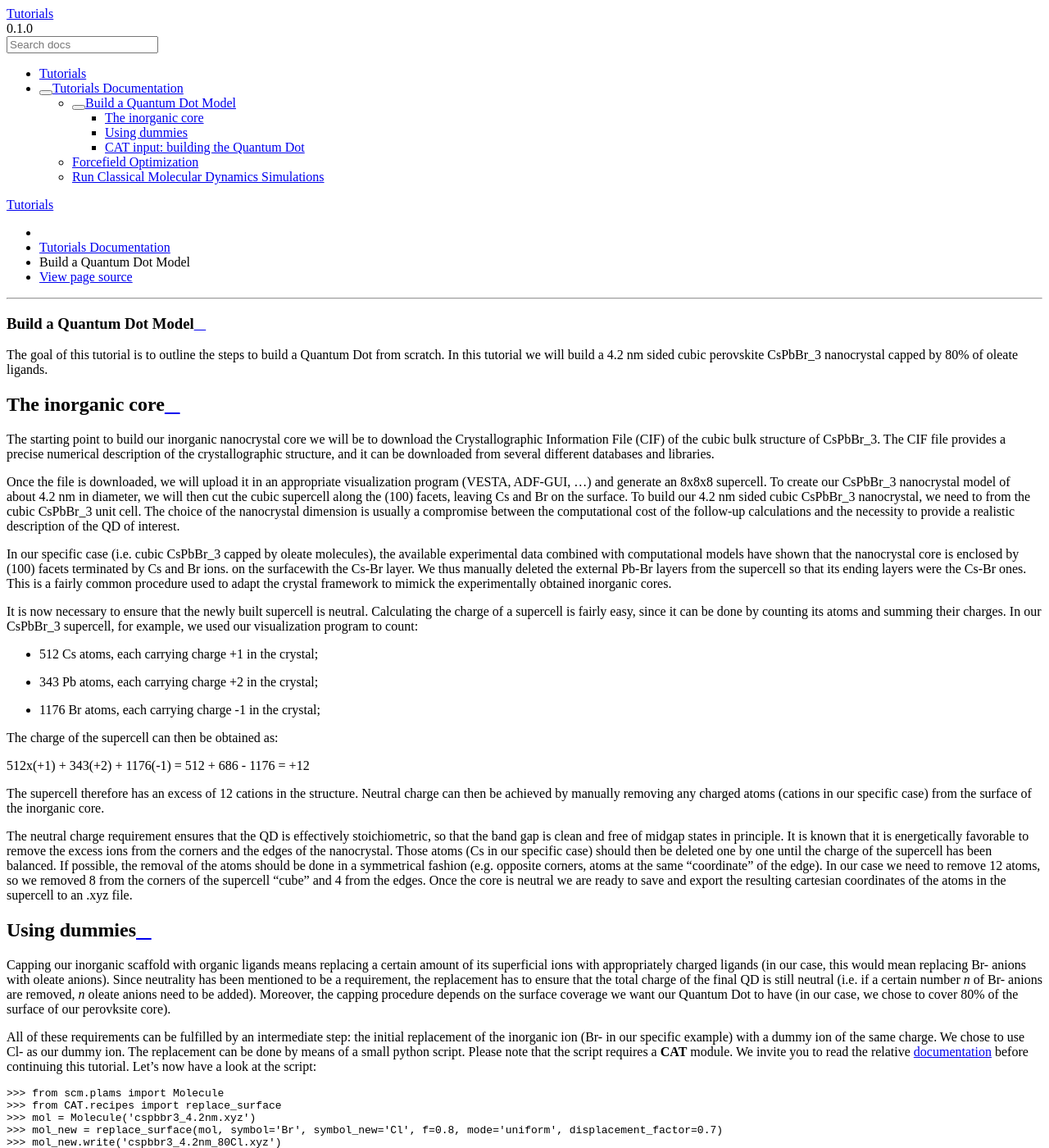
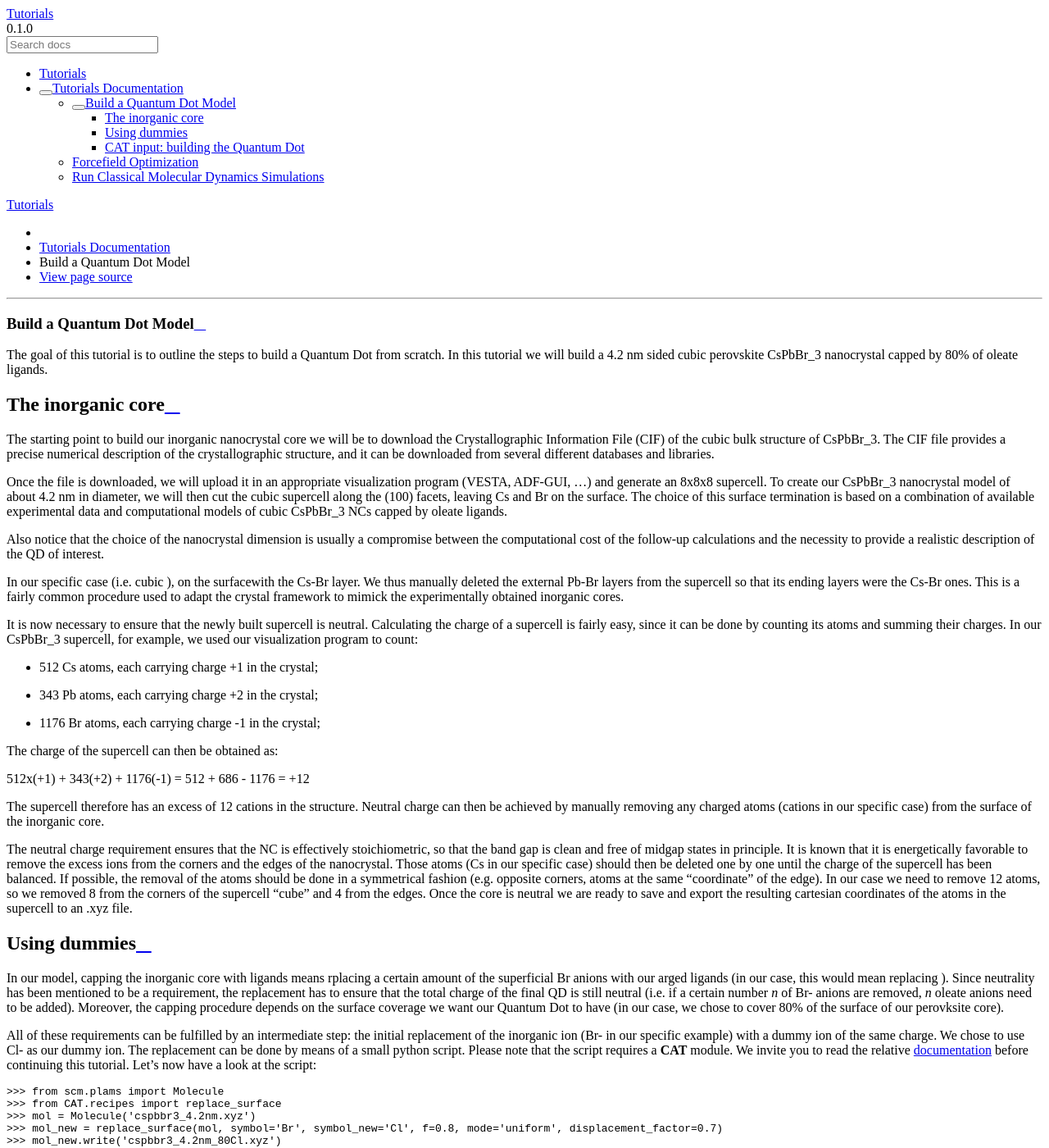
Before and after one commit to nlesc-nano/Tutorials, a Sphinx documentation site: the page built from docs/1_build_qd.rst, in a window 1280 px wide and 1400 px high. Shown: the whole window at 82% size. Built offline with Sphinx 7.4.7 and the Read the Docs theme 2.0.0, drawn with Linux system fonts in a browser that asks for light colours.

Commit message:
Update 1_build_qd.rst

```diff
--- a/docs/1_build_qd.rst
+++ b/docs/1_build_qd.rst
@@ -8,10 +8,11 @@ The inorganic core
 ---------------
 The starting point to build our inorganic nanocrystal core we will be to download the Crystallographic Information File (CIF) of the cubic bulk structure of CsPbBr_3. The CIF file provides a precise numerical description of the crystallographic structure, and it can be downloaded from several different databases and libraries.
 
-Once the file is downloaded, we will upload it in an appropriate visualization program (VESTA, ADF-GUI, ...) and generate an 8x8x8 supercell. To create our CsPbBr_3 nanocrystal  model of about 4.2 nm in diameter, we will then cut the cubic supercell along the (100) facets, leaving Cs and Br on the surface.
-To build our 4.2 nm sided cubic CsPbBr_3 nanocrystal, we need to  from the cubic CsPbBr_3 unit cell. The choice of the nanocrystal dimension is usually a compromise between the computational cost of the follow-up calculations and the necessity to provide a realistic description of the QD of interest.
+Once the file is downloaded, we will upload it in an appropriate visualization program (VESTA, ADF-GUI, ...) and generate an 8x8x8 supercell. To create our CsPbBr_3 nanocrystal  model of about 4.2 nm in diameter, we will then cut the cubic supercell along the (100) facets, leaving Cs and Br on the surface. The choice of this surface termination is based on a combination of available experimental data and computational models of cubic CsPbBr_3 NCs capped by oleate ligands.
 
-In our specific case (i.e. cubic CsPbBr_3 capped by oleate molecules), the available experimental data combined with computational models have shown that the nanocrystal core is enclosed by (100) facets terminated by Cs and Br ions. on the surfacewith the Cs-Br layer. We thus manually deleted the external Pb-Br layers from the supercell so that its ending layers were the Cs-Br ones.
+Also notice that the choice of the nanocrystal dimension is usually a compromise between the computational cost of the follow-up calculations and the necessity to provide a realistic description of the QD of interest.
+
+In our specific case (i.e. cubic ), on the surfacewith the Cs-Br layer. We thus manually deleted the external Pb-Br layers from the supercell so that its ending layers were the Cs-Br ones.
 This is a fairly common procedure used to adapt the crystal framework to mimick the experimentally obtained inorganic cores.
 
 It is now necessary to ensure that the newly built supercell is neutral. Calculating the charge of a supercell is fairly easy, since it can be done by counting its atoms and summing their charges. In our CsPbBr_3 supercell, for example, we used our visualization program to count:
@@ -26,12 +27,12 @@ The charge of the supercell can then be obtained as:
 
 The supercell therefore has an excess of 12 cations in the structure. Neutral charge can then be achieved by manually removing any charged atoms (cations in our specific case) from the surface of the inorganic core.
 
-The neutral charge requirement ensures that the QD is effectively stoichiometric, so that the band gap is clean and free of midgap states in principle. It is known that it is energetically favorable to remove the excess ions from the corners and the edges of the nanocrystal. Those atoms (Cs in our specific case) should then be deleted one by one until the charge of the supercell has been balanced. If possible, the removal of the atoms should be done in a symmetrical fashion (e.g. opposite corners, atoms at the same "coordinate" of the edge). In our case we need to remove 12 atoms, so we removed 8 from the corners of the supercell "cube" and 4 from the edges.
+The neutral charge requirement ensures that the NC is effectively stoichiometric, so that the band gap is clean and free of midgap states in principle. It is known that it is energetically favorable to remove the excess ions from the corners and the edges of the nanocrystal. Those atoms (Cs in our specific case) should then be deleted one by one until the charge of the supercell has been balanced. If possible, the removal of the atoms should be done in a symmetrical fashion (e.g. opposite corners, atoms at the same "coordinate" of the edge). In our case we need to remove 12 atoms, so we removed 8 from the corners of the supercell "cube" and 4 from the edges.
 Once the core is neutral we are ready to save and export the resulting cartesian coordinates of the atoms in the supercell to an .xyz file.
 
 Using dummies
 ---------------
-Capping our inorganic scaffold with organic ligands means replacing a certain amount of its superficial ions with appropriately charged ligands (in our case, this would mean replacing Br- anions with oleate anions). Since neutrality has been mentioned to be a requirement, the replacement has to ensure that the total charge of the final QD is still neutral (i.e. if a certain number *n* of Br- anions are removed, *n* oleate anions need to be added). Moreover, the capping procedure depends on the surface coverage we want our Quantum Dot to have (in our case, we chose to cover 80% of the surface of our perovksite core).
+In our model, capping the inorganic core with ligands means rplacing a certain amount of the superficial Br anions with  our arged ligands (in our case, this would mean replacing  ). Since neutrality has been mentioned to be a requirement, the replacement has to ensure that the total charge of the final QD is still neutral (i.e. if a certain number *n* of Br- anions are removed, *n* oleate anions need to be added). Moreover, the capping procedure depends on the surface coverage we want our Quantum Dot to have (in our case, we chose to cover 80% of the surface of our perovksite core).
 
 All of these requirements can be fulfilled by an intermediate step: the initial replacement of the inorganic ion (Br- in our specific example) with a dummy ion of the same charge. We chose to use Cl- as our dummy ion. The replacement can be done by means of a small python script.
 Please note that the script requires a **CAT** module. We invite you to read the relative `documentation <https://cat.readthedocs.io/en/latest/0_documentation.html#cat-documentation>`_ before continuing this tutorial.
```
